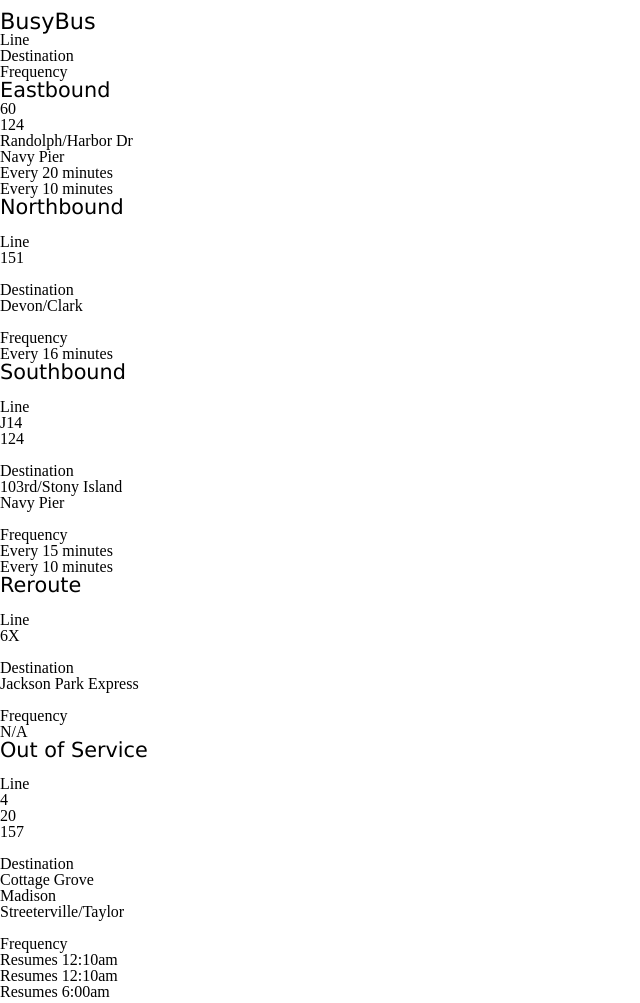
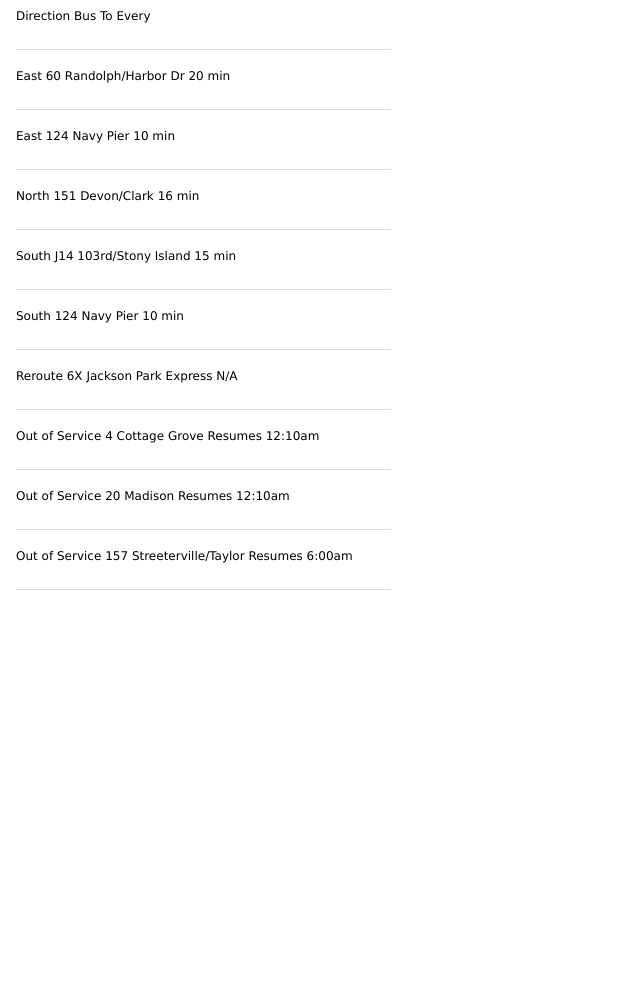
Before and after one commit to shikhamaya/frontendchallenege, a plain HTML site: page frontendchallenge.html in a window 1280 px wide. Shown: the whole page, without its empty margins (0-640 px from the left). After the commit the page ends 800 px from the top, so only its background shows below. Drawn offline with Linux system fonts and the light colour scheme.

Commit message:
redo second progress

```diff
--- a/css/style.css
+++ b/css/style.css
@@ -3,29 +3,18 @@
 }
 
 body {
-  font-size: 16px;
+  font-size: 12px;
+  font-family: "Verdana", sans-serif;
+  text-align: left;
 }
 
-body h1 {
-  font-size: 1.4em;
-  text-align: left;
-  font-family: "Verdana", sans-serif;
+ul > li {
+  width: 375px;
+  height: 40px;
+  margin: 10px 20px 20px 16px;
+  border-bottom: 1.5px solid #ddd;
 }
 
-body h2{
-  font-size: 1.3em;
-  text-align: left;
-  font-family: "Verdana", sans-serif;
+.row:hover {
+  background-color: #f5f5f5;
 }
-
-.container {
-  margin: 10px auto;
-  padding: 10px auto;
-  width: 100%;
-}
-
-.title {
-  display: inline;
-  list-style-type: none;
-  padding-right: 20px;
-}
--- a/frontendchallenge.html
+++ b/frontendchallenge.html
@@ -8,152 +8,66 @@
     <link rel="stylesheet" href="css/style.css">
   </head>
   <body>
-    <section class="container">
-      <h1>BusyBus</h1>
-      <div class="navcontainer">
-        <ul class= "navlist">
-          <li> Line </li>
-          <li> Destination </li>
-          <li> Frequency </li>
-        </ul>
-      </div>
-      <div class="eastboundcontainer">
-        <h2>Eastbound</h2>
-          <ul class="values">
-            <li class= "eastboundvalues">
-              <li>60</li>
-              <li>124</li>
-            </ul>
-          <ul class="destination">
-            <li class= "eastbounddestination">
-              <li>Randolph/Harbor Dr</li>
-              <li>Navy Pier</li>
-          </ul>
-        <ul class= "frequency">
-          <li class= "eastboundfrequency">
-            <li>Every 20 minutes</li>
-            <li>Every 10 minutes</li>
-          </ul>
-      </div>
-      <div class= "northbound line">
-        <h2>Northbound</h2>
-        <ul>
-          <li class= "title line">
-            <li>Line
-              <ul>
-                <li class= "values line">
-                  <li>151</li>
-                </ul>
-        </ul>
-      </div>
-        <ul>
-        <div class= "northbound destination">
-          <li class= "title destination">
-            <li>Destination
-              <ul>
-                <li class= "values destination">
-                  <li>Devon/Clark</li>
-                </ul>
-            </div>
-        </ul>
-      </div>
-        <ul>
-        <div class= "northbound frequency">
-          <li class= "title frequency">
-            <li>Frequency
-              <ul>
-                <li class= "values frequency">
-                  <li>Every 16 minutes</li>
-                </ul>
-        </ul>
-      <div class= "direction southbound">
-        <h2>Southbound</h2>
-        <ul>
-          <li class= "title line">
-            <li>Line
-              <ul>
-                <li class= "values line">
-                  <li>J14</li>
-                  <li>124</li>
-                </ul>
-        </ul>
-        <ul>
-          <li class= "title destination">
-            <li>Destination
-              <ul>
-                <li class= "values destination">
-                  <li>103rd/Stony Island</li>
-                  <li>Navy Pier</li>
-                </ul>
-        </ul>
-        <ul>
-          <li class= "title frequency">
-            <li>Frequency
-              <ul>
-                <li class= "values frequency">
-                  <li>Every 15 minutes</li>
-                  <li>Every 10 minutes</li>
-                </ul>
-      </ul>
-      <div class= "direction reroute">
-        <h2>Reroute</h2>
-        <ul>
-          <li class= "title line">
-            <li>Line
-              <ul>
-                <li class= "values line">
-                  <li>6X</li>
-                </ul>
-        </ul>
-        <ul>
-          <li class= "title destination">
-            <li>Destination
-              <ul>
-                <li class= "values destination">
-                  <li>Jackson Park Express</li>
-                </ul>
-        </ul>
-        <ul>
-          <li class= "title frequency">
-            <li>Frequency
-              <ul>
-                <li class= "values frequency">
-                  <li>N/A</li>
-                </ul>
-      </ul>
-      <div class= "direction out of service">
-        <h2>Out of Service</h2>
-        <ul>
-          <li class= "title line">
-            <li>Line
-              <ul>
-                <li class= "values line">
-                  <li>4</li>
-                  <li>20</li>
-                  <li>157</li>
-                </ul>
-        </ul>
-        <ul>
-          <li class= "title destination">
-            <li>Destination
-              <ul>
-                <li class= "values destination">
-                  <li>Cottage Grove</li>
-                  <li>Madison</li>
-                  <li>Streeterville/Taylor</li>
-                </ul>
-        </ul>
-        <ul>
-          <li class= "title frequency">
-            <li>Frequency
-              <ul>
-                <li class= "values frequency">
-                  <li>Resumes 12:10am</li>
-                  <li>Resumes 12:10am</li>
-                  <li>Resumes 6:00am</li>
-                </ul>
-        </ul>
-      </div>
-    </section>
-  </body>
-</html>
+    <ul>
+      <li>
+        <span class="direction">Direction</span>
+        <span class="line">Bus</span>
+        <span class="destination">To</span>
+        <span class="frequency">Every</span>
+      </li>
+      <li>
+        <span class="direction">East</span>
+        <span class="line">60</span>
+        <span class="destination">Randolph/Harbor Dr</span>
+        <span class="frequency">20 min</span>
+      </li>
+      <li>
+        <span class="direction">East</span>
+        <span class="line">124</span>
+        <span class="destination">Navy Pier</span>
+        <span class="frequency">10 min</span>
+      </li>
+      <li>
+        <span class="direction">North</span>
+        <span class="line">151</span>
+        <span class="destination">Devon/Clark</span>
+        <span class="frequency">16 min</span>
+      </li>
+      <li>
+        <span class="direction">South</span>
+        <span class="line">J14</span>
+        <span class="destination">103rd/Stony Island</span>
+        <span class="frequency">15 min</span>
+      </li>
+      <li>
+        <span class="direction">South</span>
+        <span class="line">124</span>
+        <span class="destination">Navy Pier</span>
+        <span class="frequency">10 min</span>
+      </li>
+      <li>
+        <span class="direction">Reroute</span>
+        <span class="line">6X</span>
+        <span class="destination">Jackson Park Express</span>
+        <span class="frequency">N/A</span>
+      </li>
+      <li>
+        <span class="direction">Out of Service</span>
+        <span class="line">4</span>
+        <span class="destination">Cottage Grove</span>
+        <span class="frequency">Resumes 12:10am</span>
+      </li>
+      <li>
+        <span class="direction">Out of Service</span>
+        <span class="line">20</span>
+        <span class="destination">Madison</span>
+        <span class="frequency">Resumes 12:10am</span>
+      </li>
+      <li>
+        <span class="direction">Out of Service</span>
+        <span class="line">157</span>
+        <span class="destination">Streeterville/Taylor</span>
+        <span class="frequency">Resumes 6:00am</span>
+      </li>
+    </body>
+  </head>
```
